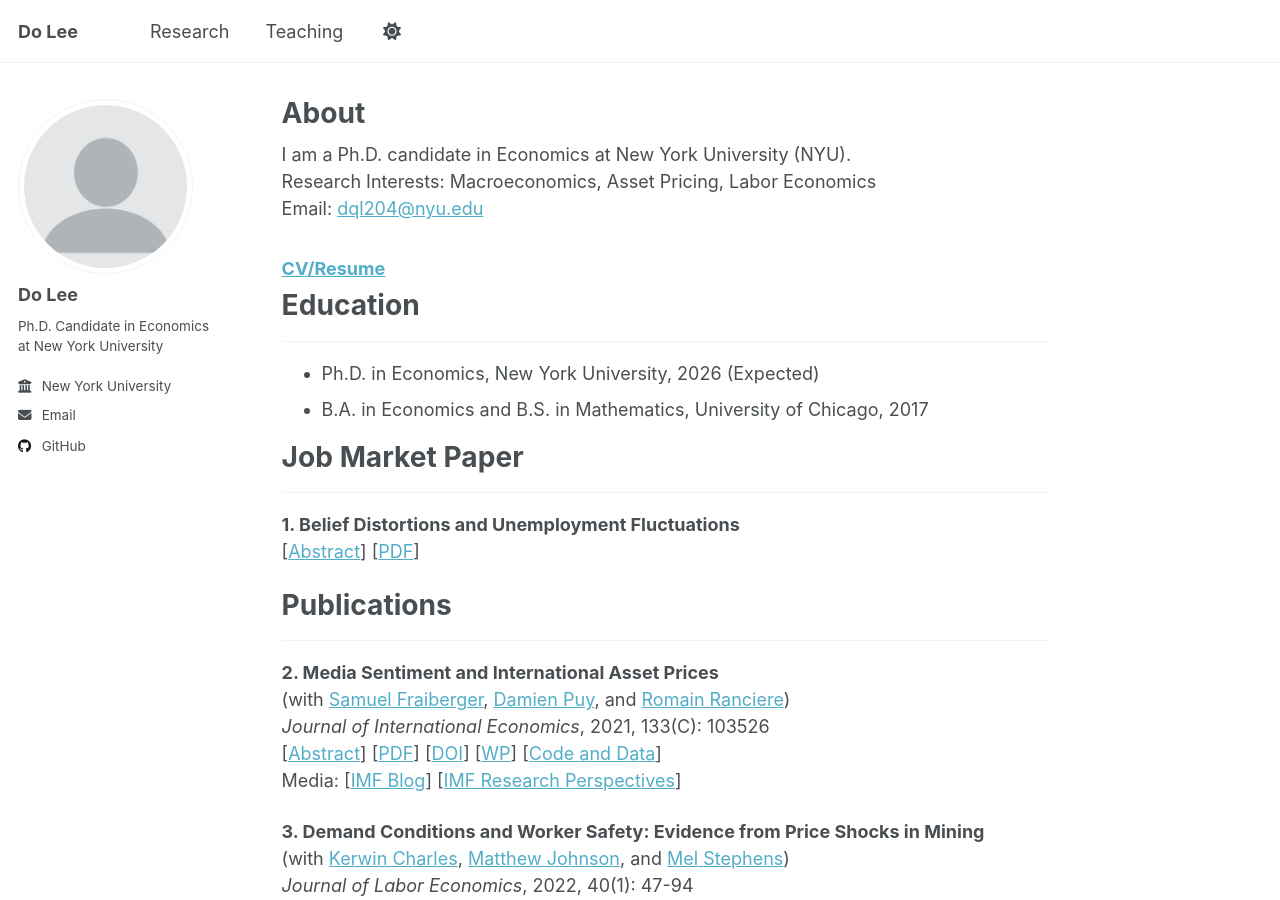
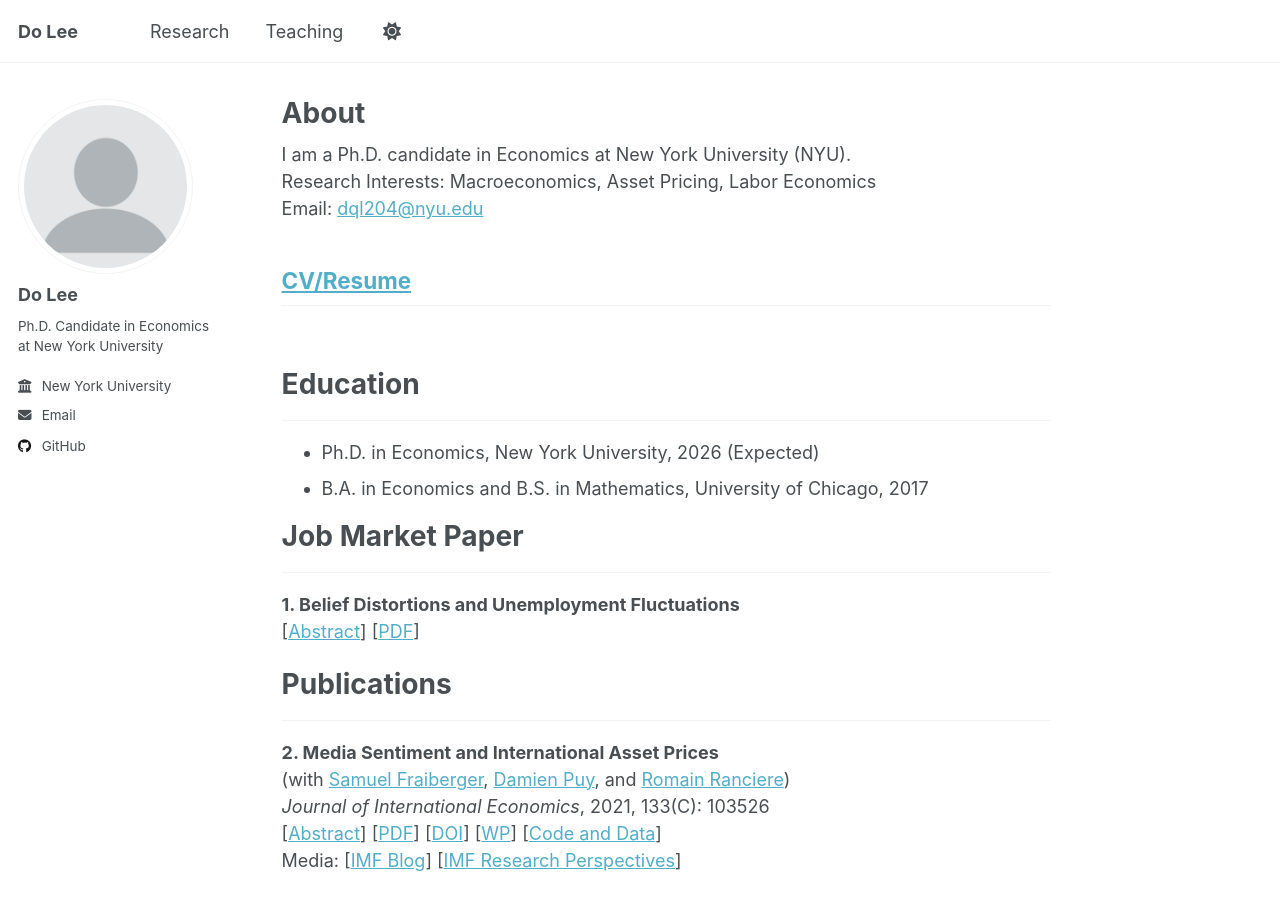
Before and after one commit to doqlee/doqlee.github.io, a Jekyll site: the page built from _pages/main.md, in a window 1280 px wide and 900 px high. Built offline with Jekyll 4.4.1, drawn with Linux system fonts in a browser that asks for light colours.

Commit message:
Update main.md

```diff
--- a/_pages/main.md
+++ b/_pages/main.md
@@ -12,7 +12,8 @@ I am a Ph.D. candidate in Economics at New York University (NYU). \
 Research Interests: Macroeconomics, Asset Pricing, Labor Economics \
 Email: [dql204@nyu.edu](mailto:dql204@nyu.edu)
 
-### [CV/Resume](../CV_Do_Lee.pdf)
+## [CV/Resume](../CV_Do_Lee.pdf)
+<br>
 
 Education
 =========
```
